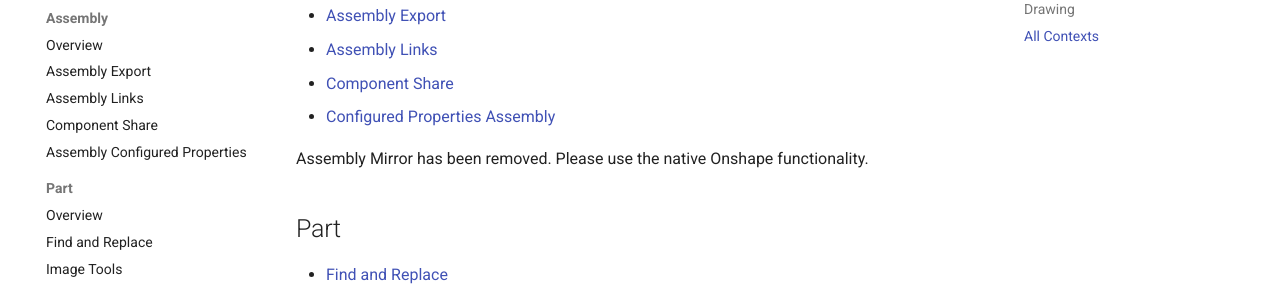
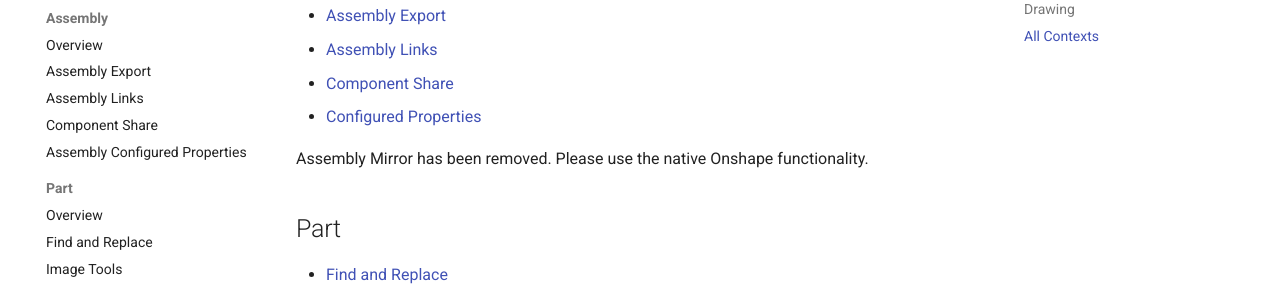
Before and after one commit to SmartBenchSoftware/Documentation, an MkDocs documentation site: the page built from docs/renaissance/index.md, in a window 1280 px wide and 900 px high, scrolled down 582 px. Shown: the part 153-441 px from the top of the window. Built offline with MkDocs 1.6.1 and Material for MkDocs 9.7.7, drawn with Linux system fonts in a browser that asks for light colours.

Commit message:
Fix link title for configured properties assembly
Updated link title for configured properties in the documentation.

```diff
--- a/docs/renaissance/index.md
+++ b/docs/renaissance/index.md
@@ -13,7 +13,7 @@
 - [Assembly Export](assembly/assembly-export.md)
 - [Assembly Links](assembly/assembly-links.md)
 - [Component Share](assembly/component-share.md)
-- [Configured Properties Assembly](assembly/configured-properties.md)
+- [Configured Properties](assembly/configured-properties.md)
 
 Assembly Mirror has been removed. Please use the native Onshape functionality.
 
```
